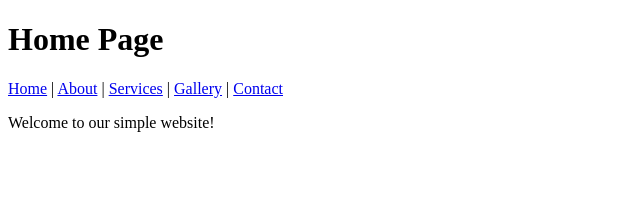
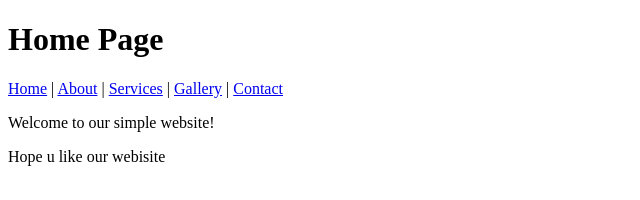
Before and after one commit to Bindhusrireddy/simple_web_app, a plain HTML site: page index.html in a window 1280 px wide. Shown: the whole page, without its empty margins (0-640 px from the left). Drawn offline with Linux system fonts and the light colour scheme.

Commit message:
updated changes committed

```diff
--- a/index.html
+++ b/index.html
@@ -16,6 +16,7 @@
         <a href="contact.html">Contact</a>
     </nav>
     <p>Welcome to our simple website!</p>
+    <p>Hope u like our webisite</p>
 </body>
 
 </html>
```
